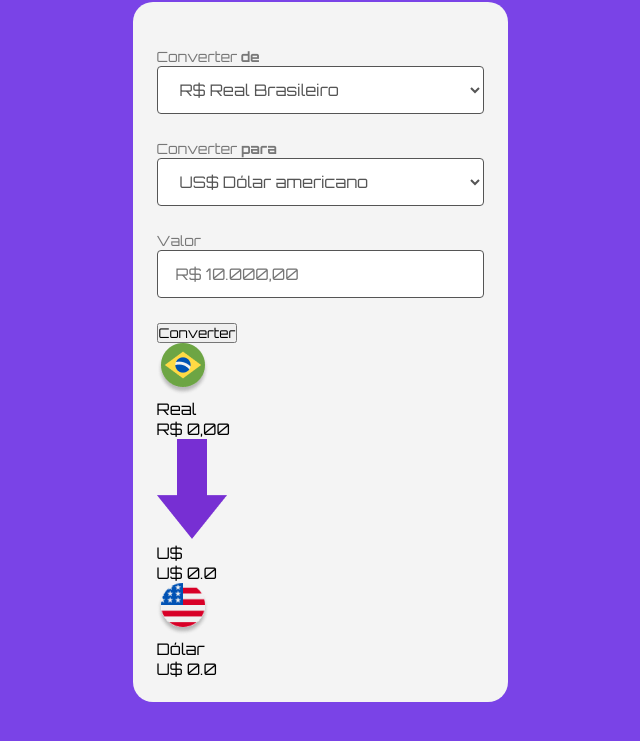
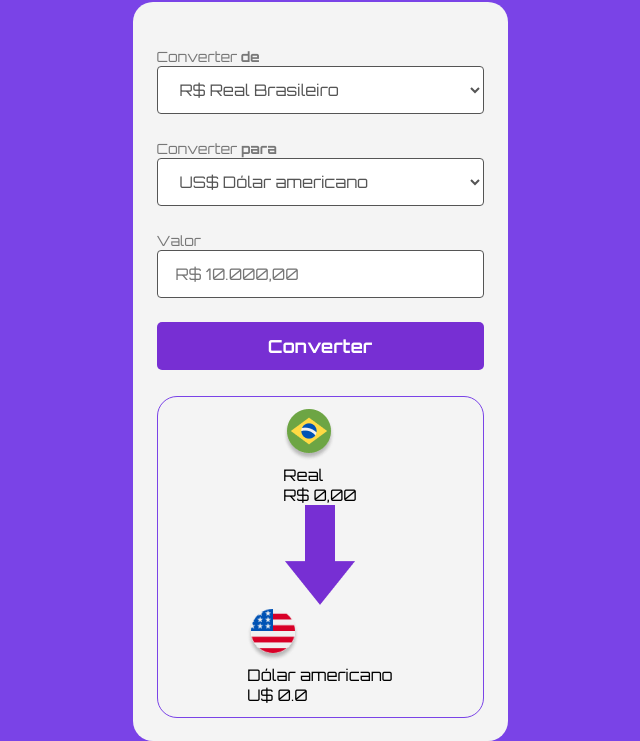
Before and after one commit to PiligalC0D3/Convert-Money, a plain HTML site: page index.html in a window 1280 px wide. Shown: the part 263-1004 px from the top of the page, without its empty margins (320-960 px from the left). Before the commit the page ends 965 px from the top, so only its background shows below. Drawn offline with Linux system fonts and the light colour scheme.

Commit message:
sections

```diff
--- a/index.html
+++ b/index.html
@@ -48,12 +48,11 @@
             </div>
             <div>
                 <img src="/assets/seta.png" alt="Seta">
-                <p>U$</p>
-                <p>U$ 0.0</p>
+
             </div>
             <div>
                 <img src="/assets/eua.png" alt="Dólar">
-                <p>Dólar</p>
+                <p>Dólar americano</p>
                 <p>U$ 0.0</p>
             </div>
 
--- a/style.css
+++ b/style.css
@@ -42,4 +42,37 @@
   font-weight: 700px;
   font-size: 16px;
   color: #555555;
+  cursor: pointer;
 }
+
+button{
+width: 100%;
+height: 48px;
+top: 329px;
+left: 24px;
+border-radius: 5px;
+background: rgba(119, 47, 211, 1);
+border: none;
+color: #FFFFFF;
+font-size: 18px;
+font-weight: 700;
+cursor: pointer;
+}
+
+buton:hover{
+  opacity: 0.8;
+}
+
+button:active{
+  opacity: 0.6;
+}
+
+section{
+  border: 1px solid #7a43e7;
+  border-radius: 20px;
+  margin-top: 26px;
+  padding: 12px;
+  display: flex;
+  flex-direction: column;
+  align-items: center;
+}
```
